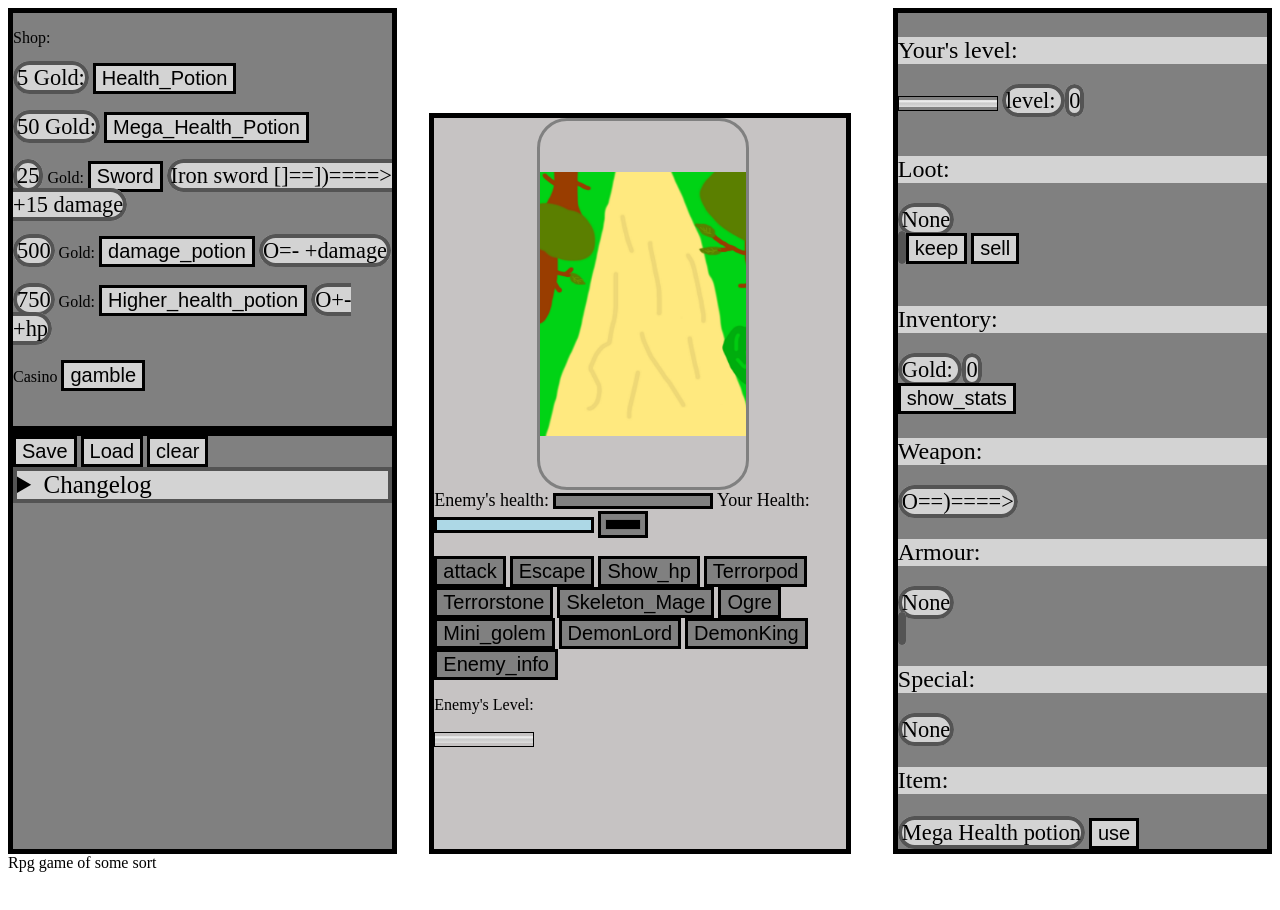
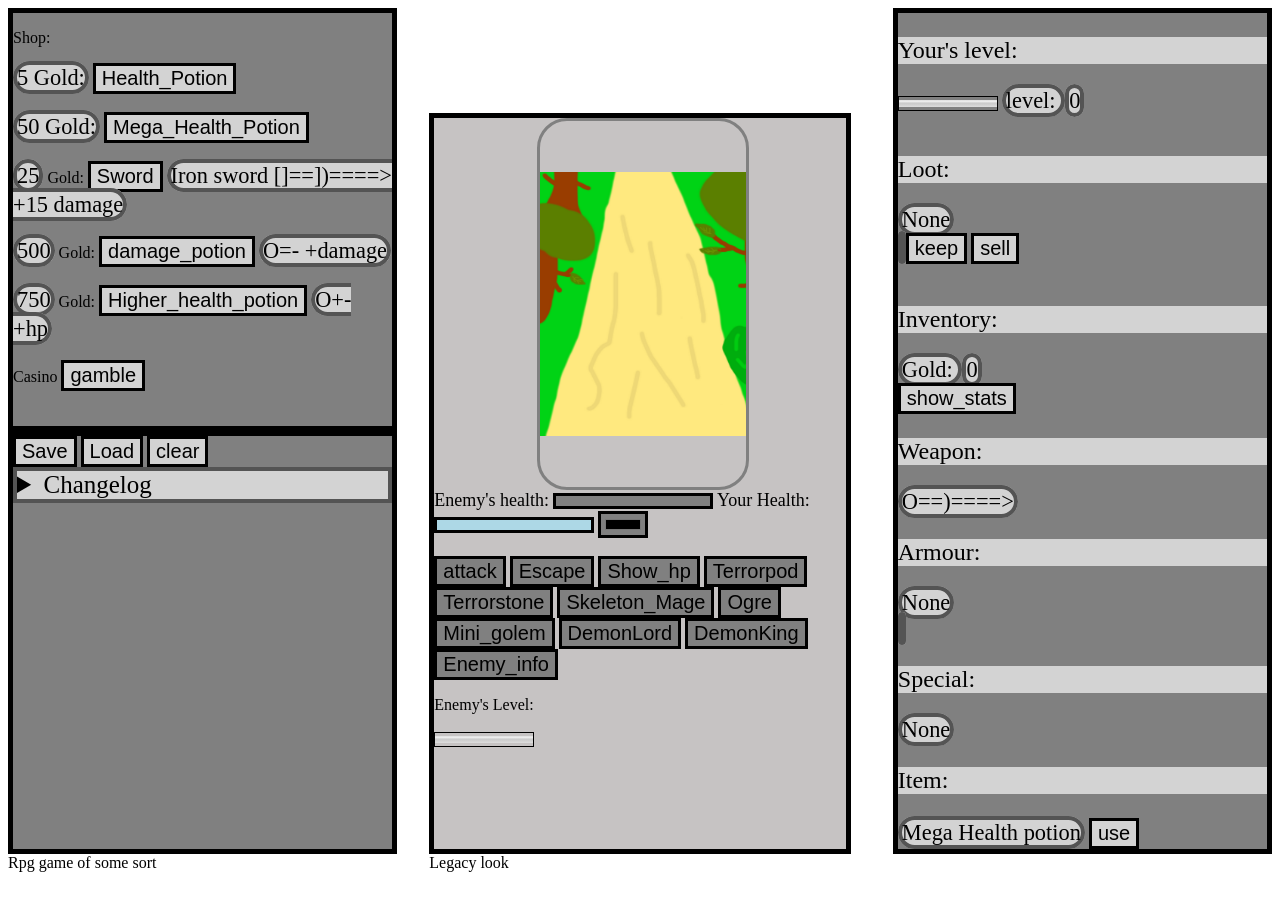
Before and after one commit to Maciejang/RPGGOSS, a plain HTML site: page index.html in a window 1280 px wide. Drawn offline with Linux system fonts and the light colour scheme.

Commit message:
added legacy look

```diff
--- a/index.html
+++ b/index.html
@@ -9,6 +9,7 @@
 <body>
    <main>
       Rpg game of some sort
+      <a ref="legacy.html">Legacy look</a>
 
       <div class="shop">
          <p>Shop: </p>
```
